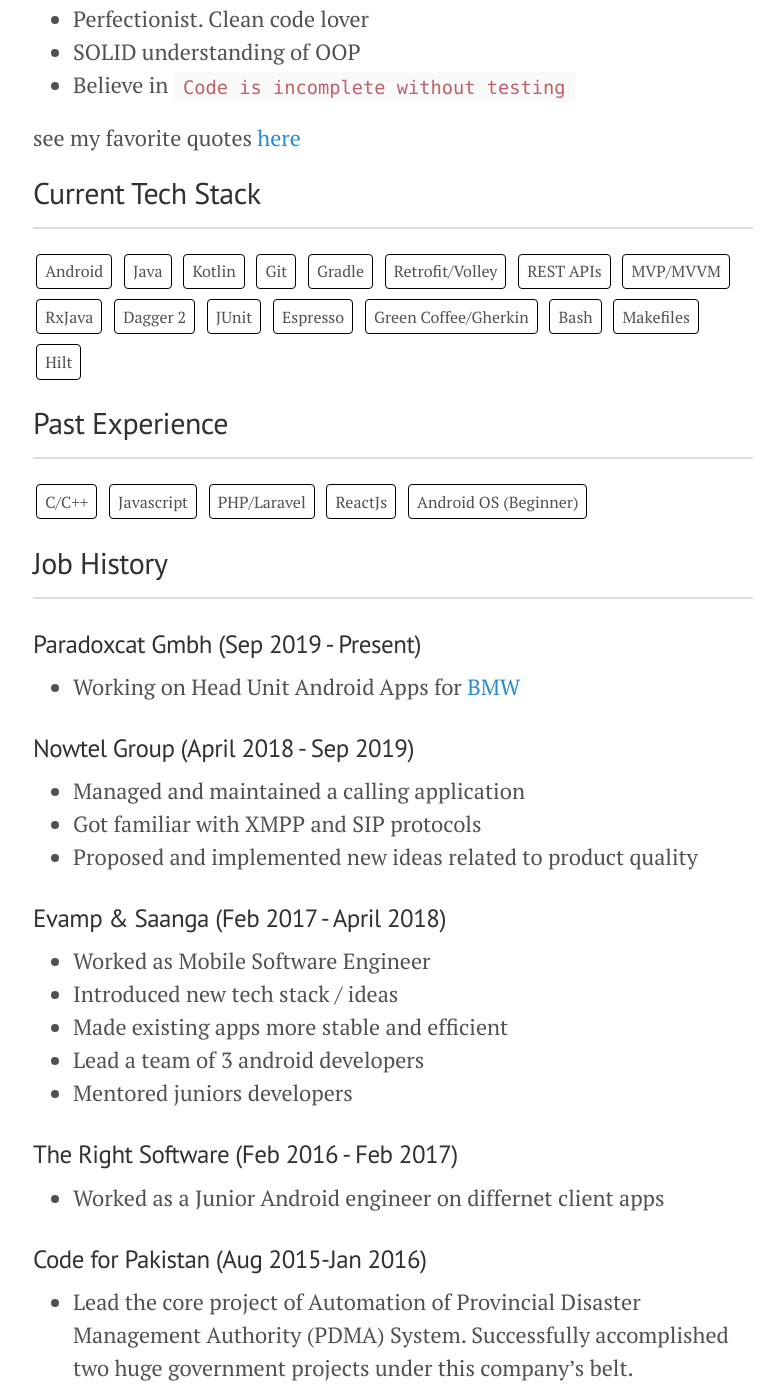
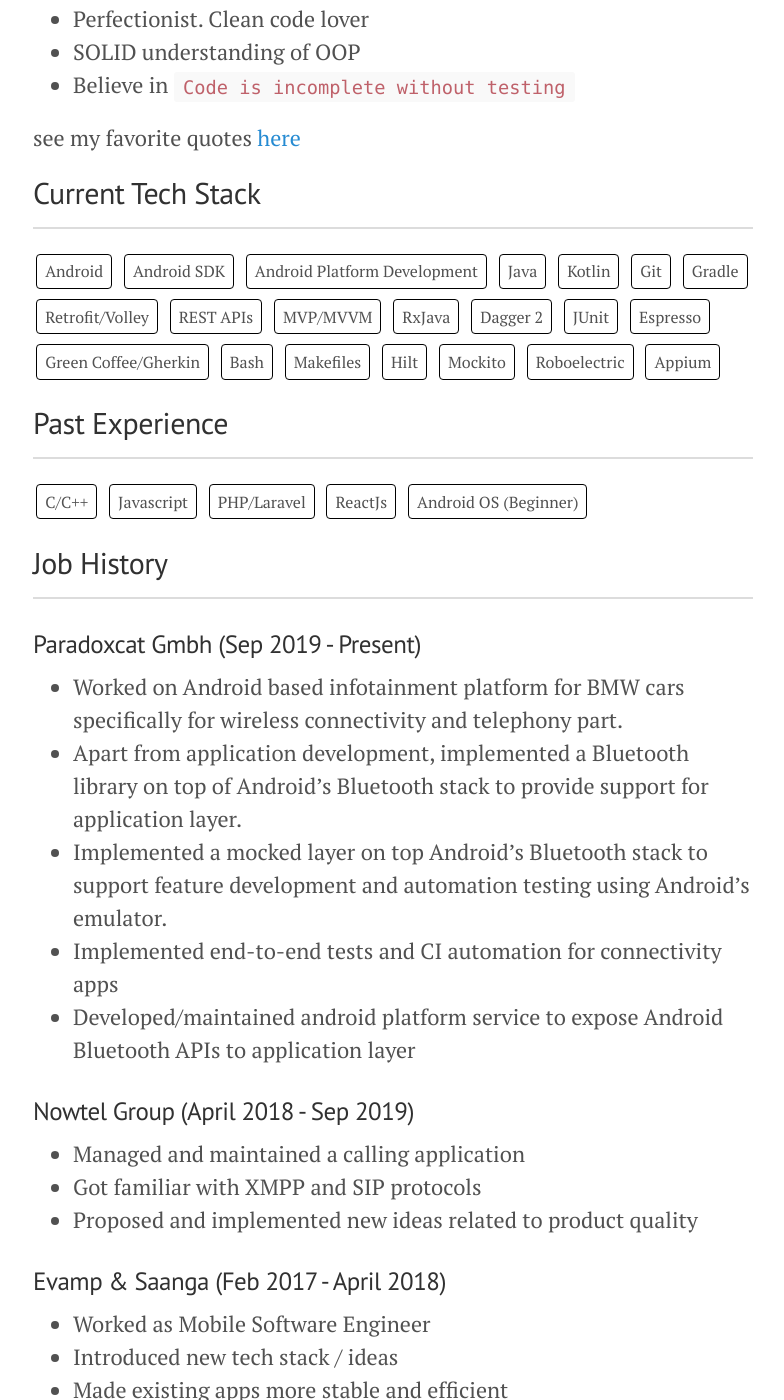
Before and after one commit to allaudin/blog, a Jekyll site: the page built from resume/index.md, in a window 1280 px wide and 1400 px high, scrolled down 881 px. Shown: the whole window, without its empty margins (247-1031 px from the left). Built offline with Jekyll 4.4.1, drawn with Linux system fonts in a browser that asks for light colours; some of the changed text lies outside the part shown.

Commit message:
update pdx job info

```diff
--- a/resume/index.md
+++ b/resume/index.md
@@ -41,6 +41,8 @@
 
 <div class="skill-container">
 	<span class="skill">Android</span>
+	<span class="skill">Android SDK</span>
+	<span class="skill">Android Platform Development</span>
 	<span class="skill">Java</span>
 	<span class="skill">Kotlin</span>
 	<span class="skill">Git</span>
@@ -56,6 +58,9 @@
 	<span class="skill">Bash</span>
 	<span class="skill">Makefiles</span>
 	<span class="skill">Hilt</span>
+	<span class="skill">Mockito</span>
+	<span class="skill">Roboelectric</span>
+	<span class="skill">Appium</span>
 </div>
 
 ## Past Experience
@@ -72,7 +77,14 @@
 
 ### Paradoxcat Gmbh (Sep 2019 - Present)
 
-* Working on Head Unit Android Apps for [BMW](https://www.bmw.de/de/home.html)
+* Worked on Android based infotainment platform for BMW cars specifically for wireless
+  connectivity and telephony part.
+* Apart from application development, implemented a Bluetooth library on top of
+  Android’s Bluetooth stack to provide support for application layer.
+* Implemented a mocked layer on top Android’s Bluetooth stack to support feature
+  development and automation testing using Android’s emulator.
+* Implemented end-to-end tests and CI automation for connectivity apps
+* Developed/maintained android platform service to expose Android Bluetooth APIs to application layer
 
 ### Nowtel Group (April 2018 - Sep 2019)
 
```
Also changed, not shown: other parts of resume/index.md (+1 -1 lines).
